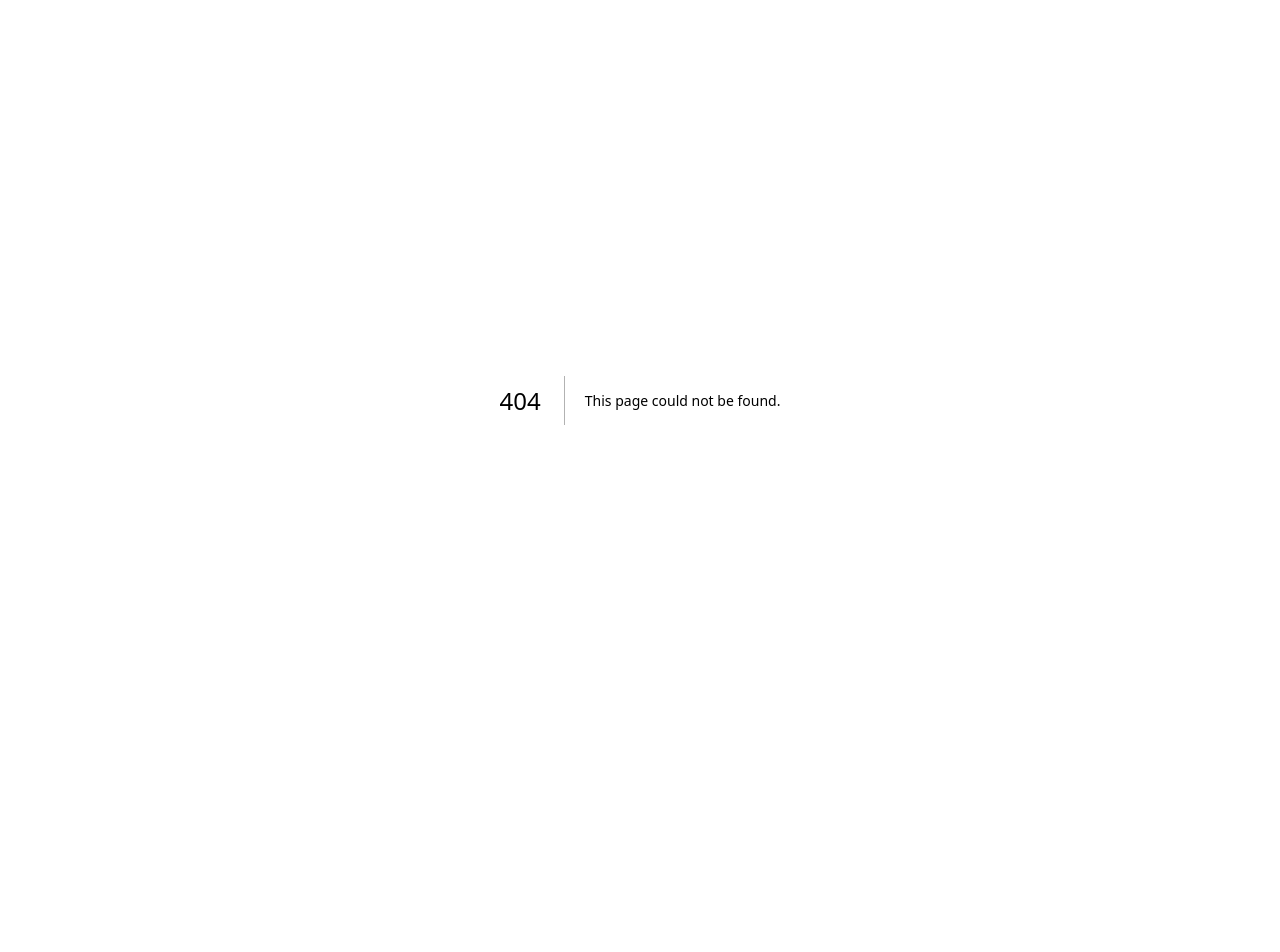
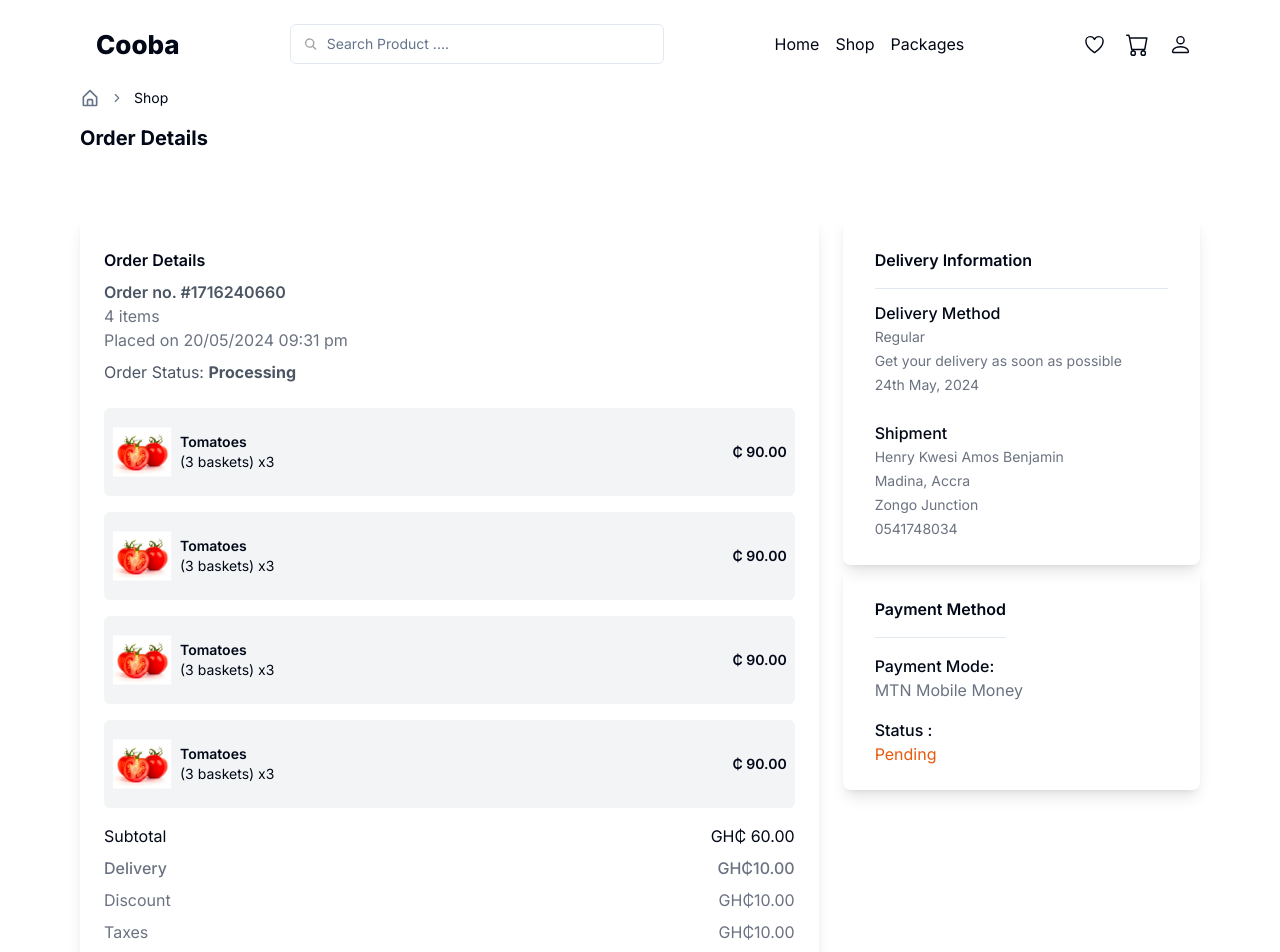
Before and after one commit to Kan-j/cooba, a Next.js app: page /orders/1 in a window 1280 px wide. Before the commit this address had no page. Shown: the top 952 px of the page. Before the commit the page ends 800 px from the top, so only its background shows below. Built offline with nearby package versions, Linux system fonts and the light colour scheme.

Commit message:
Order details added

```diff
--- a/app/(root)/checkout/page.tsx
+++ b/app/(root)/checkout/page.tsx
@@ -89,7 +89,7 @@ const CheckOut = ({searchParams}: Params) => {
                 </section>
                 <section className="grid grid-cols-3 gap-6 w-full">
                 <section className="col-span-3 md:col-span-2 rounded-lg shadow-lg h-fit">
-                    <section className="w-full px-6">
+                    <section className="w-full px-4 md:px-6">
                             <h1 className="font-semibold mt-8 pb-4">Summary</h1>
 
                             <section className="flex py-2 flex-col gap-4">
@@ -124,7 +124,7 @@ const CheckOut = ({searchParams}: Params) => {
                     </section>
 
                     <section className="col-span-3 md:col-span-1 flex flex-col ">
-                        <section className="flex flex-col rounded-lg shadow-lg px-8 py-6">
+                        <section className="flex flex-col rounded-lg shadow-lg px-4 md:px-8 py-6">
                             <h1 className=" border-b pt-2 pb-4 font-semibold">Delivery Information</h1>
                             <h3 className="pt-3 font-medium">Delivery Method</h3>
                             <p className="text-gray-500 text-sm leading-6">Regular </p>
--- /dev/null
+++ b/app/(root)/orders/[orderId]/page.tsx
@@ -0,0 +1,104 @@
+import CustomBreadCrumbs from '@/components/CustomElements/CustomBreadCrumbs'
+import { PaymentMethodRadioGroup } from '@/components/CustomElements/PaymentMethodRadioGroup'
+import SummaryProductItem from '@/components/CustomElements/SummaryProductItem'
+import { Button } from '@/components/ui/button'
+import React from 'react'
+import { BiPlus } from 'react-icons/bi'
+import { FaTruck } from 'react-icons/fa'
+import { IoCard, IoLocation } from 'react-icons/io5'
+
+const OrderDetailsPage = () => {
+  return (
+    <section className="w-full">
+        <section className='w-full flex flex-col'>
+        <CustomBreadCrumbs/>
+        <section className="flex flex-col gap-6">
+            <h1 className='font-bold text-xl '>Order Details</h1>
+
+            <section className="mt-10 w-full">
+
+                <section className="grid grid-cols-3 gap-6 w-full">
+                <section className="col-span-3 md:col-span-2 rounded-lg shadow-lg h-fit">
+                    <section className="w-full px-4 md:px-6">
+
+                            <section className="mt-8 pb-4 ">
+                                <h1 className="font-semibold mb-2">Order Details</h1>
+                                <p className="font-semibold text-gray-600">Order no. #1716240660</p>
+                                <p className="text-gray-500">4 items</p>
+                                <p className="text-gray-500">Placed on 20/05/2024 09:31 pm</p>
+                                <p className="mt-2 text-gray-600">Order Status: <span className="font-bold">Processing</span></p>
+                            </section>
+
+                            <section className="flex py-2 flex-col gap-4">
+                                <SummaryProductItem/>
+                                <SummaryProductItem/>
+                                <SummaryProductItem/>
+                                <SummaryProductItem/>
+                            </section>
+                            <section className="flex justify-between mt-2">
+                                <h1 className="">Subtotal</h1>
+                                <h1 className="">GH₵ 60.00</h1>
+                            </section>
+                            <div className="flex justify-between text-gray-500 mt-2">
+                                <p className="font-medium">Delivery</p>
+                                <p className="font-medium">GH₵10.00</p>
+                            </div>
+                            <div className="flex justify-between text-gray-500 mt-2">
+                                <p className="">Discount</p>
+                                <p className="">GH₵10.00</p>
+                            </div>
+                            <div className="flex justify-between text-gray-500 mt-2">
+                                <p className="">Taxes</p>
+                                <p className="">GH₵10.00</p>
+                            </div>
+                            <section className="border-t mt-4 pt-3 pb- 3 mb-4 ">
+                                <div className="flex justify-between text-gray-800 mb-3 font-bold">
+                                    <p className="">Total</p>
+                                    <p className="">GH₵10.00</p>
+                                </div>
+                            </section>
+                        </section>
+                    </section>
+
+                    <section className="col-span-3 md:col-span-1 flex flex-col ">
+                        <section className="flex flex-col rounded-lg shadow-lg px-4 md:px-8 py-6">
+                            <h1 className=" border-b pt-2 pb-4 font-semibold">Delivery Information</h1>
+                            <h3 className="pt-3 font-medium">Delivery Method</h3>
+                            <p className="text-gray-500 text-sm leading-6">Regular </p>
+                            <p className="text-gray-500 text-sm leading-6">Get your delivery as soon as possible</p>
+                            <p className="text-gray-500 text-sm leading-6">24th May, 2024</p>
+
+                            <h3 className="mt-6 font-medium">Shipment</h3>
+                            <p className=" text-gray-500 text-sm leading-6">Henry Kwesi Amos Benjamin </p>
+                            <p className="leading-6 text-gray-500 text-sm">Madina, Accra</p>
+                            <h1 className="leading-6 text-gray-500 text-sm">Zongo Junction</h1>
+                            <h1 className="leading-6 text-gray-500 text-sm">0541748034</h1>
+                        </section>
+
+                        <section className="flex flex-col rounded-lg shadow-lg px-8 py-6">
+                            <section className="flex w-full items-baseline justify-between mb-4">
+                                <h1 className="font-semibold border-b pt-2 pb-4">Payment Method</h1>
+                            </section>
+                                <section className="flex flex-col ">
+                                    <p className="font-medium">Payment Mode:</p>
+                                    <p className="text-gray-500">MTN Mobile Money</p>
+                                </section>
+                                <section className="flex flex-col mt-4">
+                                    <p className="font-medium">Status :</p>
+                                    <p className="text-orange-600 ">Pending</p>
+                                </section>
+                        </section>
+                    </section>
+
+
+                </section>
+            </section>
+
+
+        </section>
+    </section>
+    </section>
+  )
+}
+
+export default OrderDetailsPage
--- a/components/CustomElements/OrdersDateFilter.tsx
+++ b/components/CustomElements/OrdersDateFilter.tsx
@@ -19,8 +19,8 @@ export function OrdersDateFilter({
     className,
   }: React.HTMLAttributes<HTMLDivElement>) {
     const [date, setDate] = React.useState<DateRange | undefined>({
-      from: new Date(2022, 0, 20),
-      to: addDays(new Date(2022, 0, 20), 20),
+      from: new Date(2023, 0, 20),
+      to: addDays(new Date(2024, 0, 20), 20),
     })
 
     return (
```
